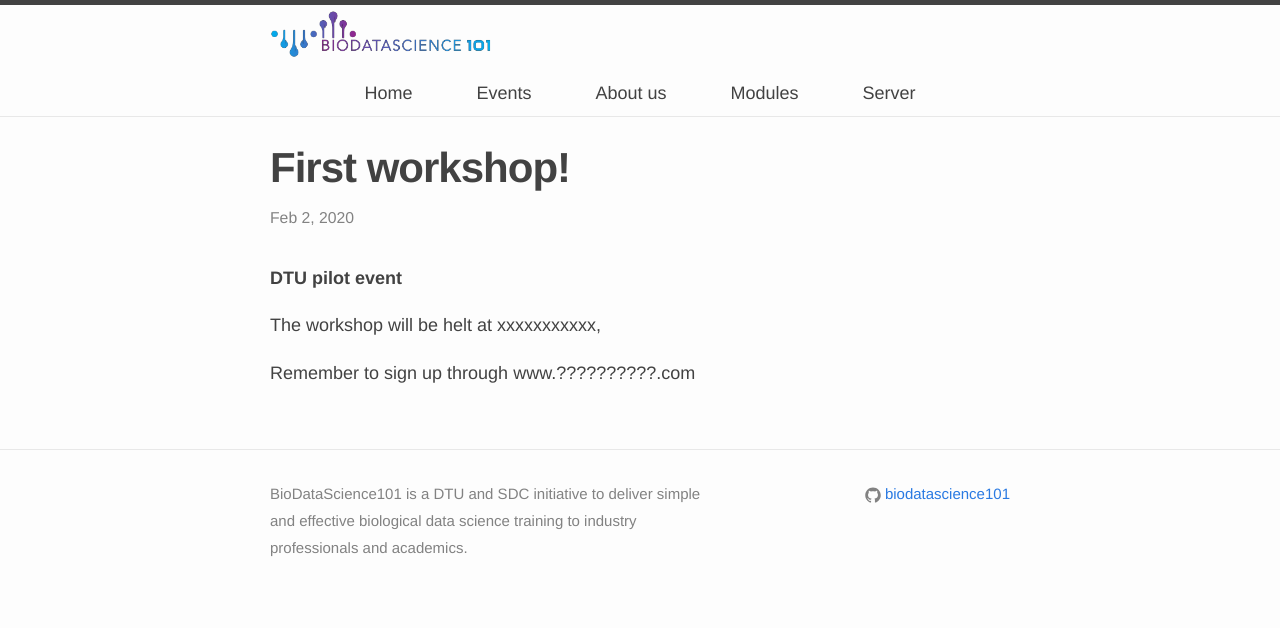
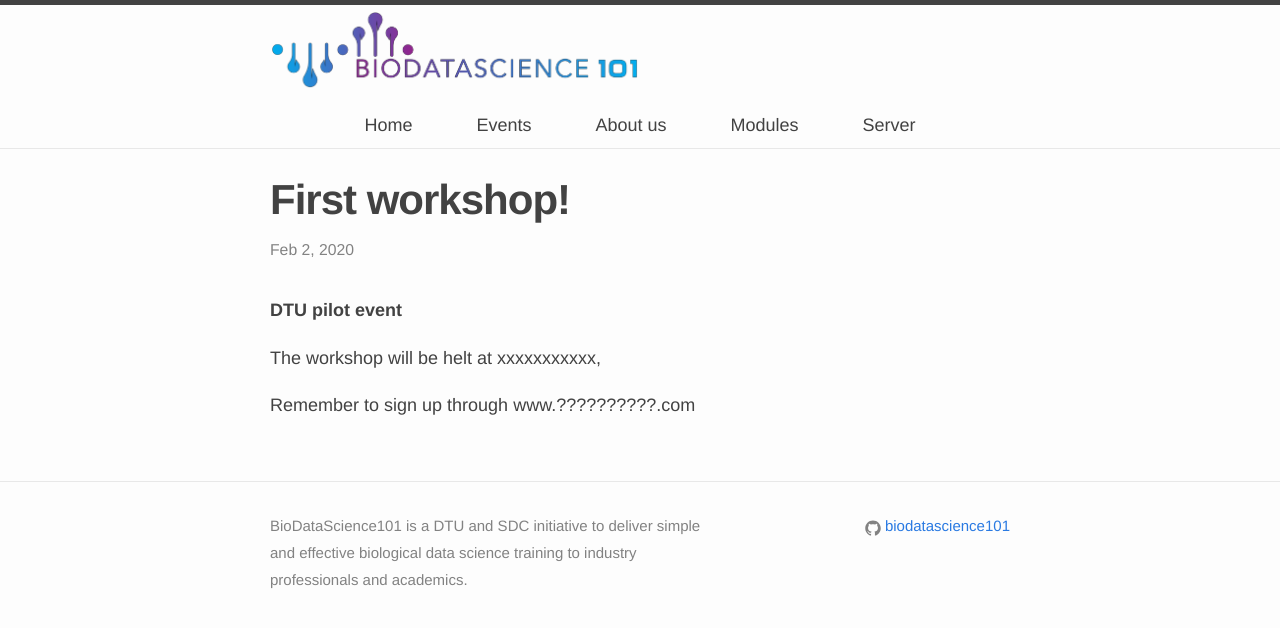
Before and after one commit to biodatascience101/BioDataScience101.github.io, a Jekyll site: the page built from _posts/2020-02-02-first_workshop.markdown, in a window 1280 px wide. Shown: the top 628 px of the page. Built offline with Jekyll 4.4.1, drawn with Linux system fonts in a browser that asks for light colours; nearby versions of some CDN libraries.

Commit message:
Update header.html

```diff
--- a/_includes/header.html
+++ b/_includes/header.html
@@ -1,6 +1,6 @@
 <header class="site-header">
   <div class="wrapper">
-    <img class="float-left" width="30%" src="{{ 'logohoriz.png' | prepend: site.images_dir | prepend: site.baseurl }}" />
+    <img class="float-left" width="50%" src="{{ 'logohoriz.png' | prepend: site.images_dir | prepend: site.baseurl }}" />
 
     <!--
     <a class="site-title" href="{{ site.baseurl }}/">
```
